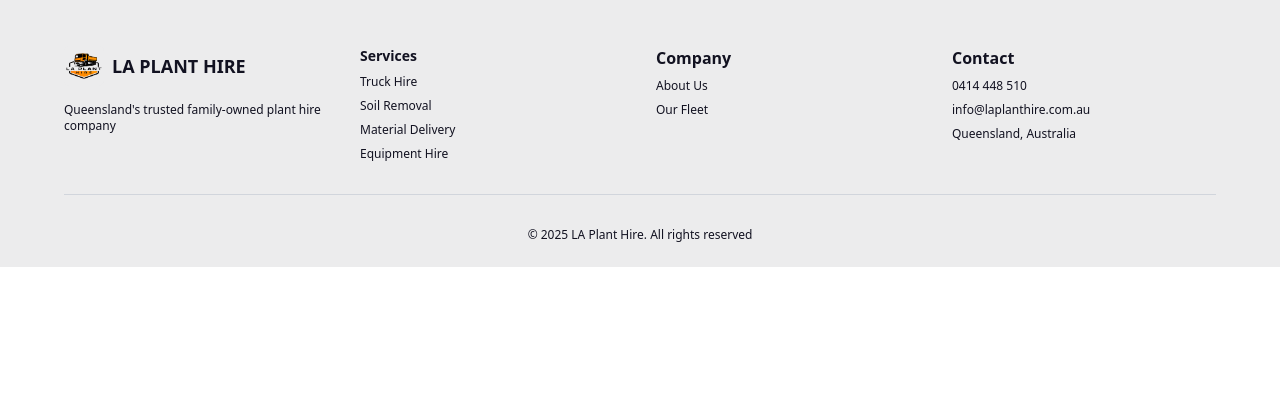
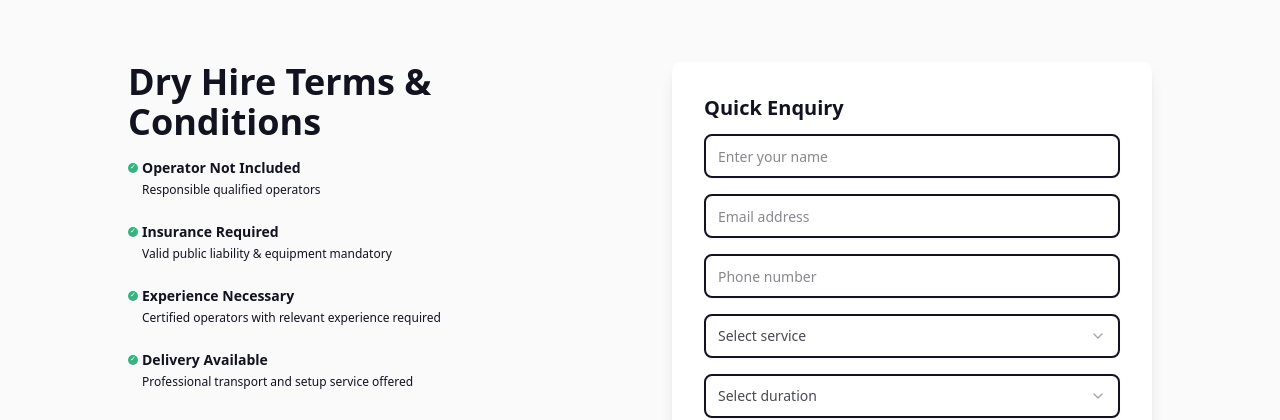
Before and after one commit to Rahul-Mallik-CSE/La-Plant-Hire, a Next.js app: page /equipment in a window 1280 px wide. Shown: the part 376-796 px from the top of the page. Built offline with nearby package versions, Linux system fonts and the light colour scheme.

Commit message:
feat: add TermsAndForm component with HireTermsConditions and EnquiryForm for improved user interaction

```diff
--- a/src/app/equipment/page.tsx
+++ b/src/app/equipment/page.tsx
@@ -1,6 +1,8 @@
 /** @format */
 
 import EquipmentHero from "@/components/equipment/equipmentHero";
+import TermsAndForm from "@/components/equipment/terms-and-form";
+import CTAsection from "@/components/truckfleetsComponents/CTAsection";
 import React from "react";
 
 const EquipmentPage = () => {
@@ -8,6 +10,12 @@ const EquipmentPage = () => {
     <div>
       {/*hero section */}
       <EquipmentHero />
+
+      {/* Terms and form */}
+      <TermsAndForm />
+
+      {/* CTA Section */}
+      <CTAsection />
     </div>
   );
 };
--- /dev/null
+++ b/src/components/equipment/hire-terms-conditions.tsx
@@ -0,0 +1,78 @@
+/** @format */
+
+import React from "react";
+
+const HireTermsConditions = () => {
+  return (
+    <div>
+      <h2 className="text-xl md:text-3xl lg:text-4xl font-bold text-primary mb-2 sm:mb-3 md:mb-4">
+        Dry Hire Terms & Conditions
+      </h2>
+
+      <div className="space-y-6 mb-8">
+        <div className="flex gap-1">
+          <div className="w-2.5 h-2.5 rounded-full bg-[#36b37e] flex items-center justify-center flex-shrink-0 mt-[4.5px]">
+            <span className="text-white text-[7px]">✓</span>
+          </div>
+          <div>
+            <h3 className="text-xs md:text-sm font-semibold text-primary mb-1">
+              Operator Not Included
+            </h3>
+            <p className="text-[9px] md:text-xs text-primary">
+              Responsible qualified operators
+            </p>
+          </div>
+        </div>
+
+        <div className="flex gap-1">
+          <div className="w-2.5 h-2.5 rounded-full bg-[#36b37e] flex items-center justify-center flex-shrink-0 mt-[4.5px]">
+            <span className="text-white text-[7px]">✓</span>
+          </div>
+          <div>
+            <h3 className="text-xs md:text-sm font-semibold text-primary mb-1">
+              Insurance Required
+            </h3>
+            <p className="text-[9px] md:text-xs text-primary">
+              Valid public liability & equipment mandatory
+            </p>
+          </div>
+        </div>
+
+        <div className="flex gap-1">
+          <div className="w-2.5 h-2.5 rounded-full bg-[#36b37e] flex items-center justify-center flex-shrink-0 mt-[4.5px]">
+            <span className="text-white text-[7px]">✓</span>
+          </div>
+          <div>
+            <h3 className="text-xs md:text-sm font-semibold text-primary mb-1">
+              Experience Necessary
+            </h3>
+            <p className="text-[9px] md:text-xs text-primary">
+              Certified operators with relevant experience required
+            </p>
+          </div>
+        </div>
+
+        <div className="flex gap-1">
+          <div className="w-2.5 h-2.5 rounded-full bg-[#36b37e] flex items-center justify-center flex-shrink-0 mt-[4.5px]">
+            <span className="text-white text-[7px]">✓</span>
+          </div>
+
+          <div>
+            <h3 className="text-xs md:text-sm font-semibold text-primary mb-1">
+              Delivery Available
+            </h3>
+            <p className="text-[9px] md:text-xs text-primary">
+              Professional transport and setup service offered
+            </p>
+          </div>
+        </div>
+      </div>
+
+      <button className="bg-accent text-white px-6 py-3 rounded font-bold text-sm hover:bg-[#e67e00] transition">
+        DOWNLOAD HIRE TERMS PDF
+      </button>
+    </div>
+  );
+};
+
+export default HireTermsConditions;
--- /dev/null
+++ b/src/components/equipment/terms-and-form.tsx
@@ -0,0 +1,23 @@
+/** @format */
+
+import React from "react";
+import EnquiryForm from "../common/enquiry-form";
+import HireTermsConditions from "./hire-terms-conditions";
+
+const TermsAndForm = () => {
+  return (
+    <section className="p-6 md:p-8 lg:p-12 xl:p-16 bg-background2">
+      <div className="max-w-[2000px] mx-auto px-4 sm:px-6 lg:px-8 xl:px-16">
+        <div className="grid grid-cols-1 lg:grid-cols-2 gap-4 md:gap-8 lg:gap-12 xl:gap-16">
+          {/* Left Column - terms and conditions */}
+          <HireTermsConditions />
+
+          {/* Right Column - Form */}
+          <EnquiryForm />
+        </div>
+      </div>
+    </section>
+  );
+};
+
+export default TermsAndForm;
```
